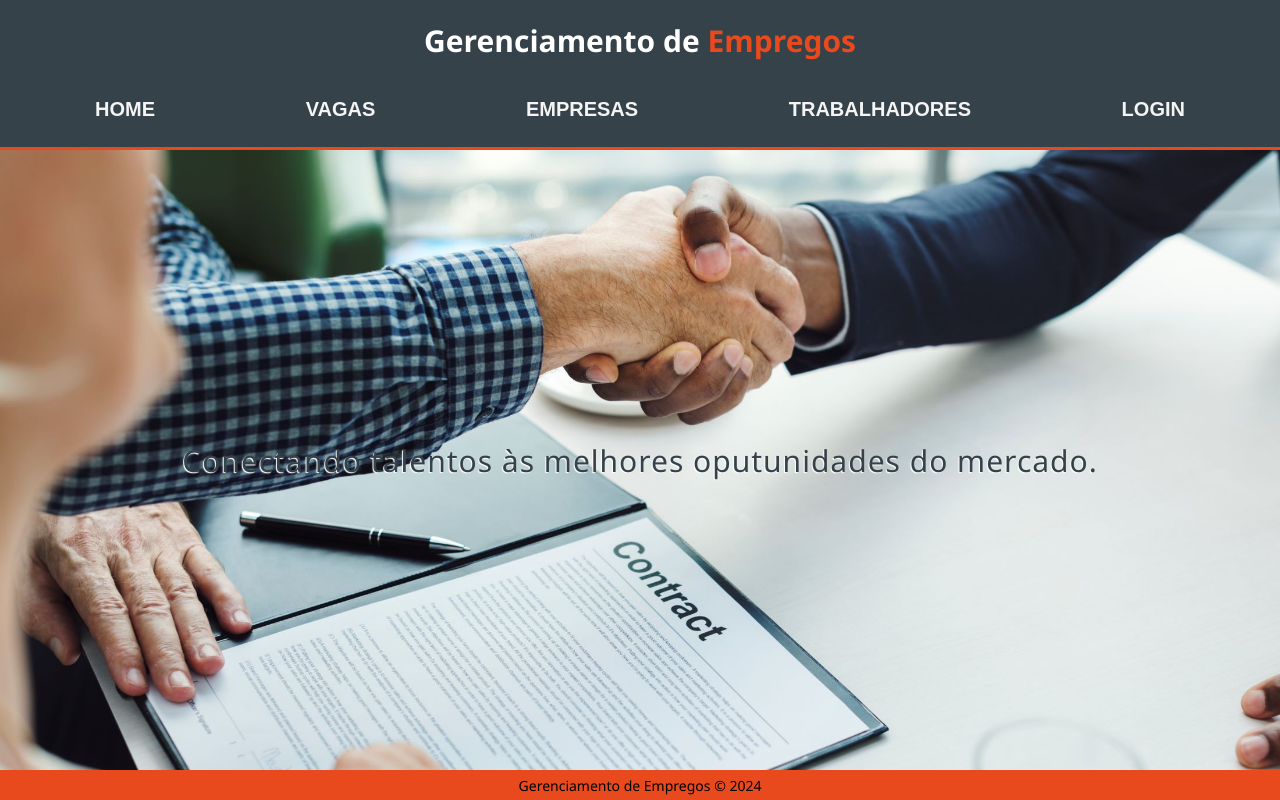
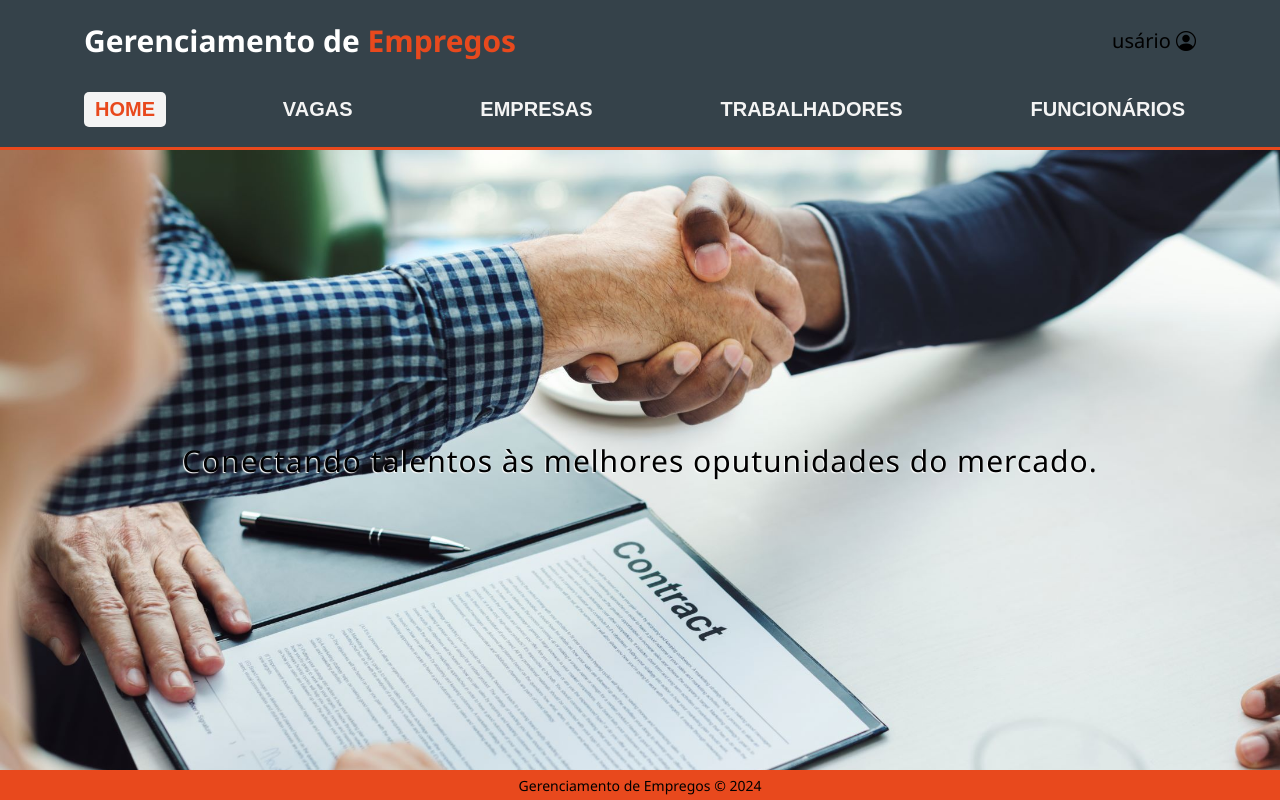
Before and after one commit to Roniclelton-Br/projetoFinal-PortalDeEmpregos, a Flask app: page / in a window 1280 px wide. Run offline with Flask 3, Linux system fonts and the light colour scheme.

Commit message:
update projeto

```diff
--- a/portalDeEmpregos/static/css/stylesHomepage.css
+++ b/portalDeEmpregos/static/css/stylesHomepage.css
@@ -11,6 +11,7 @@
     --orange-color: #E8491D;
     --back-color: #F4F4F4;
     --white-color: #ffffff;
+    --black-color: #000000;
 
 }
 
@@ -43,9 +44,24 @@ body, html {
     align-items: center;
     justify-content: space-between;
 }
+.conteudo-cabecalho .title {
+    display: flex;
+    width: 100%;
+    align-items: center;
+    justify-content: space-between;
+}
 .conteudo-cabecalho .title h1 {
     font-size: 3rem;
     color: var(--white-color);
+}
+
+.conteudo-cabecalho .title a {
+    font-size: 2rem;
+    color: var(--black-color);
+    transition: all ease-in-out 0.3s;
+}
+.conteudo-cabecalho .title a:hover {
+    color: var(--orange-color);
 }
 .conteudo-cabecalho .title span {
     color: var(--orange-color);
@@ -92,9 +108,7 @@ main .section {
     display: none;
 }
 
-main .conteudo-home,
-main .conteudo-empresas,
-main .conteudo-trabalhadores {
+main .conteudo-home {
     height: 100%;
     display: flex;
     align-items: center;
@@ -122,31 +127,49 @@ main .conteudo-trabalhadores h1 {
 }
 
 
-main .conteudo-home p,
-main .conteudo-empresas p,
-main .conteudo-trabalhadores p {
+main .conteudo-home p{
     font-size: 3rem;
-    color: var(--gray-color);
+    color: var(--black-color);
     letter-spacing: 1px;
     text-shadow: -1px 1px 1px var(--white-color);
 }
 
 
-main .conteudo-vagas {
+main .vagas .conteudo-vagas,
+main .trabalhadores .conteudo-trabalhadores,
+main .funcionarios .conteudo-funcionarios {
     height: 100%;
     padding: 0;
     display: flex;
     align-items: center;
 }
-main .conteudo-vagas .menu-vagas {
+
+main .empresas .conteudo-empresas {
+    height: 100%;
+    padding: 0;
+    display: flex;
+    align-items: center;
+}
+
+
+main .vagas .conteudo-vagas .menu-vagas,
+main .empresas .conteudo-empresas .menu-empresas,
+main .trabalhadores .conteudo-trabalhadores .menu-trabalhadores,
+main .funcionarios .conteudo-funcionarios .menu-funcionarios {
     width: 250px;
     height: 100%;
 
 }
-main .conteudo-vagas .menu-vagas ul {
+main .vagas .conteudo-vagas .menu-vagas ul,
+main .empresas .conteudo-empresas .menu-empresas ul,
+main .trabalhadores .conteudo-trabalhadores .menu-trabalhadores ul,
+main .funcionarios .conteudo-funcionarios .menu-funcionarios ul {
     height: 100%;
 }
-main .conteudo-vagas .menu-vagas ul li{
+main .vagas .conteudo-vagas .menu-vagas ul li,
+main .empresas .conteudo-empresas .menu-empresas ul li,
+main .trabalhadores .conteudo-trabalhadores .menu-trabalhadores ul li,
+main .funcionarios .conteudo-funcionarios .menu-funcionarios ul li {
     height: 100%;
     display: flex;
     flex-direction: column;
@@ -162,89 +185,16 @@ main .conteudo-vagas .menu-vagas ul li{
 
 
 
-main .login {
-    background-color: var(--back-color);
-}
-
-.conteudo-login {
-    width: 400px;
-    height: 500px;
-    border: 1px solid var(--gray-color);
-    border-radius: 5px;
-    padding: 20px;
-    box-shadow: 1px 1px 10px var(--orange-color);
-    background-color: var(--back-color);
-    display: flex;
-    align-items: center;
-    justify-content: center;
-    flex-direction: column;
-}
-
-.conteudo-login h2 {
-    margin-bottom: 10px;
-    padding: 10px;
-    font-size: 2.5rem;
-    text-align: center;
-    color: var(--orange-color);
-}
-.conteudo-login form {
-    padding: 10px;
-    height: 200px;
-
-}
-.conteudo-login form .form-usuario, .conteudo-login form .form-senha {
-    padding: 10px 0;
-    display: flex;
-    align-items: center;
-}
-
-.conteudo-login form .form-usuario label, .conteudo-login form .form-senha label{
-    font-size: 2rem;
-    font-weight: bold;
-    width: 40%;
-    color: var(--gray-color);
-}
-.conteudo-login form .form-usuario input, .conteudo-login form .form-senha input{
-    width: 100%;
-    font-size: 2.2rem;
-    outline: none;
-    padding: 5px 10px;
-    color: var(--gray-color);
-
-}
-
-.conteudo-login .form-mensagem {
-    display: flex;
-    align-items: center;
-    flex-direction: column;
-    gap: 10px;
-    margin-top: 20px;
-}
-.conteudo-login .form-mensagem button {
-    background-color: var(--orange-color);
-    border: 1px solid var(--gray-color);
-    border-radius: 5px;
-    font-size: 2rem;
-    padding: 5px 10px;
-    text-align: center;
-    margin: auto;
-    cursor: pointer;
-}
-
-.conteudo-login .form-mensagem p {
-    font-size: 1.2rem;
-    text-align: center;
-}
-.conteudo-login .form-mensagem .error-mensagem {
-    color: #ff0000;
-}
 
 
 
 .section.active {
     display: flex; /* Mostra a seção ativa */
 }
-
+.conteudo-cabecalho .menu ul .lista-menu button.active {
+    background-color: var(--back-color);
+    color: var(--orange-color);
+}
 
 
 footer {
--- /dev/null
+++ b/portalDeEmpregos/static/js/script.js
@@ -0,0 +1,25 @@
+function mostrarSection(sectionId) {
+    const sections = document.querySelectorAll('main .section');
+    sections.forEach(section => {
+        section.classList.remove('active');
+    });
+
+    const activeSection = document.getElementById(sectionId);
+
+    activeSection.classList.add('active');
+
+}
+
+
+
+const buttons = document.querySelectorAll('.botao-menu');
+
+function handleButtonClick(event) {
+    buttons.forEach(button => button.classList.remove('active'));
+
+    event.target.classList.add('active');
+}
+
+buttons.forEach(button => {
+    button.addEventListener('click', handleButtonClick);
+});
--- a/portalDeEmpregos/templates/homepage.html
+++ b/portalDeEmpregos/templates/homepage.html
@@ -5,6 +5,7 @@
     <meta name="viewport" content="width=device-width, initial-scale=1.0">
 
     <link rel="stylesheet" href="https://cdn.jsdelivr.net/npm/bootstrap-icons@1.11.3/font/bootstrap-icons.min.css"/>
+
 
     <link rel="stylesheet" href="{{ url_for('static', filename='css/stylesHomepage.css') }}"/>
     <title>Projeto - Portal de Empregos</title>
@@ -14,23 +15,27 @@
         <section class="conteudo-cabecalho container">
             <div class="title">
                 <h1>Gerenciamento de <span>Empregos</span></h1>
+                <a href="#" class="usuario">
+                    usário
+                    <i class="bi bi-person-circle"></i>
+                </a>
             </div>
             <nav class="menu">
                 <ul>
                     <li class="lista-menu">
-                        <button onclick="mostrarSection('home')">Home</button>
+                        <button onclick="mostrarSection('home')" class="botao-menu active">Home</button>
                     </li>
                     <li class="lista-menu">
-                        <button onclick="mostrarSection('vagas')">Vagas</button>
+                        <button onclick="mostrarSection('vagas')" class="botao-menu ">Vagas</button>
                     </li>
                     <li class="lista-menu">
-                        <button onclick="mostrarSection('empresas')">Empresas</button>
+                        <button onclick="mostrarSection('empresas')" class="botao-menu ">Empresas</button>
                     </li>
                     <li class="lista-menu">
-                        <button onclick="mostrarSection('trabalhadores')">Trabalhadores</button>
+                        <button onclick="mostrarSection('trabalhadores')" class="botao-menu ">Trabalhadores</button>
                     </li>
                     <li class="lista-menu">
-                        <button onclick="mostrarSection('login')">Login</button>
+                        <button onclick="mostrarSection('funcionarios')" class="botao-menu ">Funcionários</button>
                     </li>
 
                 </ul>
@@ -47,7 +52,6 @@
         </section>
 
 
-
         <section class="vagas section" id="vagas">
             <div class="conteudo-vagas container">
                 <nav class="menu-vagas">
@@ -59,60 +63,72 @@
                         </li>
                     </ul>
                 </nav>
-                <div class="resultado-vagas"></div>
+                <div class="resultado-vagas">
+                    <h1>Vagas</h1>
+                </div>
 
             </div>
         </section>
 
 
-
-
-
         <section class="empresas section" id="empresas">
             <div class="conteudo-empresas container">
-                <h1>Empresas</h1>
+                <nav class="menu-empresas"></nav>
+                    <ul>
+                        <li>
+                            <button>Adcionar Empresa</button>
+                            <button>Editar Empresa</button>
+                            <button>Remover Empresa</button>
+                        </li>
+                    </ul>
+                </nav>
+                <div class="resultado-empresas">
+                    <h1>Empresas</h1>
+                </div>
 
             </div>
         </section>
 
 
-
-
-
-
         <section class="trabalhadores section" id="trabalhadores">
             <div class="conteudo-trabalhadores container">
-                <h1>Trabalhadores</h1>
+                <nav class="menu-trabalhadores"></nav>
+                    <ul>
+                        <li>
+                            <button>Adcionar Trabalhador</button>
+                            <button>Editar Trabalhador</button>
+                            <button>Remover Trabalhador</button>
+                        </li>
+                    </ul>
+                </nav>
+                <div class="resultado-trabalhadores">
+                    <h1>Trabalhadores</h1>
+                </div>
+
 
             </div>
         </section>
 
 
+        <section class="funcionarios section" id="funcionarios">
+            <div class="conteudo-funcionarios container">
+                <nav class="menu-funcionarios"></nav>
+                    <ul>
+                        <li>
+                            <button>Adcionar Funcionário</button>
+                            <button>Editar Funcionário</button>
+                            <button>Remover Funcionário</button>
+                        </li>
+                    </ul>
+                </nav>
+                <div class="resultado-funcionarios">
+                    <h1>Funcionário </h1>
+                </div>
 
 
-
-
-        <section class="login section" id="login">
-            <div class="conteudo-login container">
-                <h2>Login</h2>
-
-                <form action="" method="post" id="loginForm">
-                    <div class="form-usuario">
-                        <label for="username">Usuário:</label>
-                        <input type="text" id="username" name="username" placeholder="Nome de Usuário" required>
-                    </div>
-                    <div class="form-senha">
-                        <label for="password">Senha:</label>
-                        <input type="password" id="password" name="password" placeholder="Senha" required>
-                    </div>
-                    <div class="form-mensagem">
-                        <button type="submit">Entrar</button>
-                        <p class="error-mensagem">mensagem de erro</p>
-                        <p>Não tem um cadastro! Peça para seu administrador lhe cadastrar no sistema</p>
-                    </div>
-                </form>
             </div>
         </section>
+
 
     </main>
 
@@ -123,18 +139,6 @@
 
 
 
-    <script>
-        function mostrarSection(sectionId) {
-            // Oculta todas as seções
-            const sections = document.querySelectorAll('main .section');
-            sections.forEach(section => {
-                section.classList.remove('active');
-            });
-
-            // Mostra a seção específica
-            const activeSection = document.getElementById(sectionId);
-            activeSection.classList.add('active');
-        }
-    </script>
+    <script src="../static/js/script.js"></script>
 </body>
 </html>
```
Also changed, not shown: other parts of portalDeEmpregos/static/css/stylesHomepage.css (+1 -62 lines), portalDeEmpregos/static/css/stylesLogin.css (added, +114 -0 lines), portalDeEmpregos/templates/login.html (added, +34 -0 lines).
